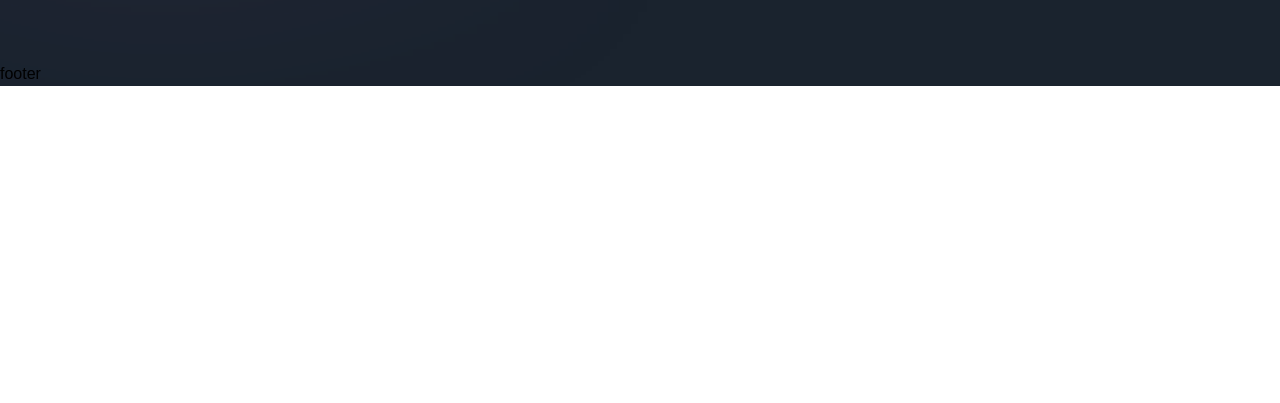
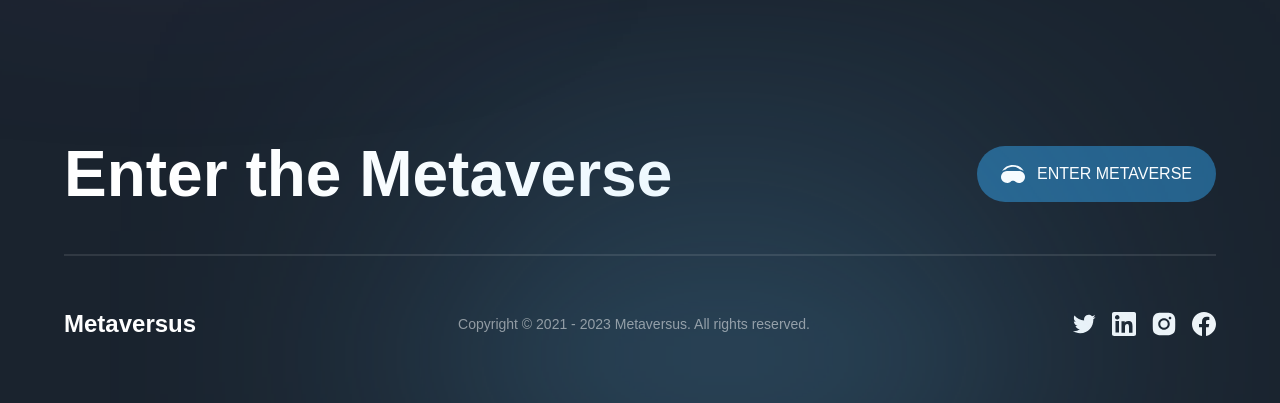
Before and after one commit to CiroJSCH/Metaverse-Landing-Page, a Next.js app: page / in a window 1280 px wide. Shown: the part 7029-7432 px from the top of the page. Before the commit the page ends 7115 px from the top, so only its background shows below. Built offline with nearby package versions, Linux system fonts and the light colour scheme; a web font is replaced by a local one.

Commit message:
feat: footer section

```diff
--- a/components/Footer.jsx
+++ b/components/Footer.jsx
@@ -1,9 +1,39 @@
 'use client';
 
+import { motion } from 'framer-motion';
+import styles from '../styles';
+import { footerVariants } from '../utils/motion';
+import { socials } from '../constants';
+
 const Footer = () => (
-  <footer>
-    footer
-  </footer>
+  <motion.footer variants={footerVariants} initial="hidden" whileInView="show" className={`${styles.paddings} py-8 relative`}>
+    <div className="footer-gradient" />
+    <div className={`${styles.innerWidth} mx-auto flex flex-col gap-8`}>
+      <div className="flex items-center justify-between flex-wrap gap-5">
+        <h4 className="font-bold md:text-[64px] text-[44px] text-white">Enter the Metaverse</h4>
+        <button type="button" className="flex items-center h-fit py-4 px-6 bg-[#25618B] rounded-[32px] gap-3">
+          <img src="/headset.svg" alt="headset" className="w-[24px] h-[24px] object-contain" />
+          <span className="text-white">ENTER METAVERSE</span>
+        </button>
+      </div>
+      <div className="flex flex-col">
+        <div className="mb-[50px] h-[2px] bg-white opacity-10" />
+        <div className="flex items-center justify-between flex-wrap gap-4">
+          <h4 className="font-extrabold text-[24px] text-white">Metaversus</h4>
+          <p className="text-[14px] text-white opacity-50">
+            Copyright © 2021 - { new Date().getFullYear() } Metaversus. All rights reserved.
+          </p>
+          <div className="flex gap-4">
+            {
+              socials.map((social) => (
+                <img src={social.url} alt={social.name} key={social.name} className="w-[24px] h-[24px] object-contain cursor-pointer" />
+              ))
+            }
+          </div>
+        </div>
+      </div>
+    </div>
+  </motion.footer>
 );
 
 export default Footer;
```
